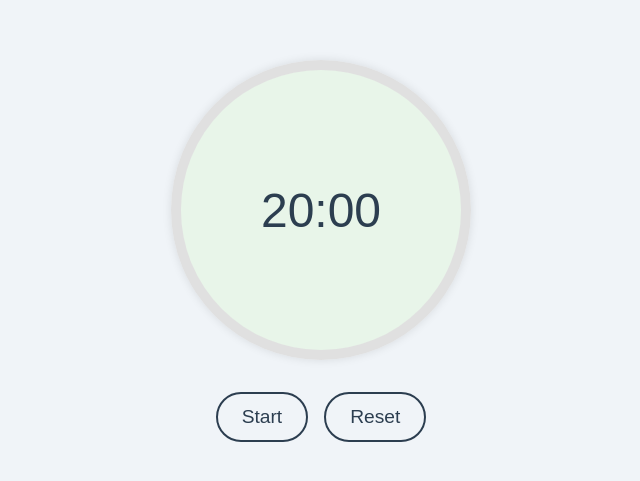
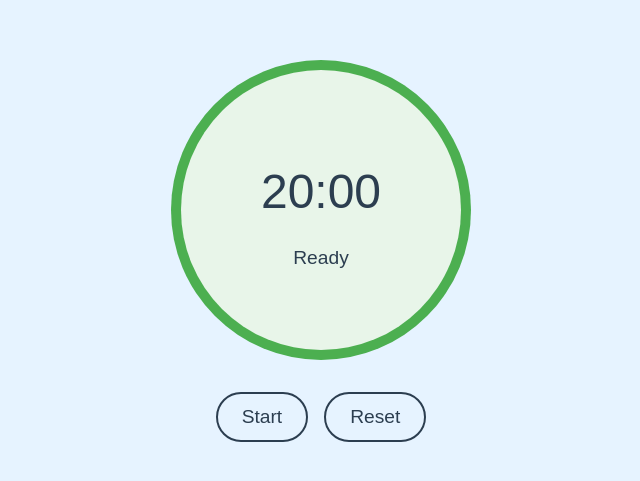
Before and after one commit to tobyatgithub/20-20-20-webapp, a React (Create React App) app: page / in a window 1280 px wide. Shown: the part 149-630 px from the top of the page, without its empty margins (319-959 px from the left). Built offline with nearby package versions, Linux system fonts and the light colour scheme.

Commit message:
Ah.. 这个breathing animation好cool, 但不太适合这个项目 commit保留一下吧 下一版会覆盖掉

```diff
--- a/src/App.tsx
+++ b/src/App.tsx
@@ -7,7 +7,7 @@ const AppContainer = styled.div`
   justify-content: center;
   align-items: center;
   min-height: 100vh;
-  background-color: #f0f4f8;
+  background-color: #e6f3ff;
   font-family: 'Arial', sans-serif;
 `;
 
--- a/src/Timer.tsx
+++ b/src/Timer.tsx
@@ -1,9 +1,15 @@
 import React, { useState, useEffect } from 'react';
-import styled from 'styled-components';
+import styled, { keyframes } from 'styled-components';
 
 interface TimerProps {
   initialTime: number;
 }
+
+const breatheAnimation = keyframes`
+  0% { transform: scale(1); }
+  50% { transform: scale(1.2); }
+  100% { transform: scale(1); }
+`;
 
 const TimerContainer = styled.div`
   display: flex;
@@ -11,20 +17,15 @@ const TimerContainer = styled.div`
   align-items: center;
 `;
 
-const CircularProgress = styled.div<{ progress: number }>`
-  position: relative;
+const BreathingCircle = styled.div<{ isBreathing: boolean }>`
   width: 300px;
   height: 300px;
   border-radius: 50%;
-  background: conic-gradient(
-    from 0deg,
-    #4caf50 ${props => props.progress * 360}deg,
-    #e0e0e0 ${props => props.progress * 360}deg 360deg
-  );
+  background-color: #4caf50;
   display: flex;
   justify-content: center;
   align-items: center;
-  box-shadow: 0 0 10px rgba(0, 0, 0, 0.1);
+  animation: ${props => props.isBreathing ? breatheAnimation : 'none'} 5s infinite ease-in-out;
 `;
 
 const InnerCircle = styled.div`
@@ -33,6 +34,7 @@ const InnerCircle = styled.div`
   border-radius: 50%;
   background-color: #e8f5e9;
   display: flex;
+  flex-direction: column;
   justify-content: center;
   align-items: center;
 `;
@@ -41,6 +43,12 @@ const TimerDisplay = styled.h1`
   font-size: 3rem;
   color: #2c3e50;
   font-weight: 300;
+  margin-bottom: 0.5rem;
+`;
+
+const BreathText = styled.p`
+  font-size: 1.2rem;
+  color: #2c3e50;
 `;
 
 const ButtonContainer = styled.div`
@@ -69,22 +77,30 @@ const Button = styled.button`
 const Timer: React.FC<TimerProps> = ({ initialTime }) => {
   const [time, setTime] = useState(initialTime);
   const [isActive, setIsActive] = useState(false);
+  const [breathPhase, setBreathPhase] = useState('Breathe In');
 
   useEffect(() => {
     let interval: NodeJS.Timeout | null = null;
+    let breathInterval: NodeJS.Timeout | null = null;
 
     if (isActive && time > 0) {
       interval = setInterval(() => {
         setTime((prevTime) => prevTime - 1);
       }, 1000);
+
+      breathInterval = setInterval(() => {
+        setBreathPhase((prev) => prev === 'Breathe In' ? 'Breathe Out' : 'Breathe In');
+      }, 5000);
     } else if (time === 0) {
       setIsActive(false);
       if (interval) clearInterval(interval);
+      if (breathInterval) clearInterval(breathInterval);
       // TODO: Trigger notification
     }
 
     return () => {
       if (interval) clearInterval(interval);
+      if (breathInterval) clearInterval(breathInterval);
     };
   }, [isActive, time]);
 
@@ -95,6 +111,7 @@ const Timer: React.FC<TimerProps> = ({ initialTime }) => {
   const resetTimer = () => {
     setTime(initialTime);
     setIsActive(false);
+    setBreathPhase('Breathe In');
   };
 
   const formatTime = (seconds: number): string => {
@@ -103,15 +120,14 @@ const Timer: React.FC<TimerProps> = ({ initialTime }) => {
     return `${mins.toString().padStart(2, '0')}:${secs.toString().padStart(2, '0')}`;
   };
 
-  const progress = 1 - time / initialTime;
-
   return (
     <TimerContainer>
-      <CircularProgress progress={progress}>
+      <BreathingCircle isBreathing={isActive}>
         <InnerCircle>
           <TimerDisplay>{formatTime(time)}</TimerDisplay>
+          <BreathText>{isActive ? breathPhase : 'Ready'}</BreathText>
         </InnerCircle>
-      </CircularProgress>
+      </BreathingCircle>
       <ButtonContainer>
         <Button onClick={toggleTimer}>
           {isActive ? 'Pause' : 'Start'}
```
